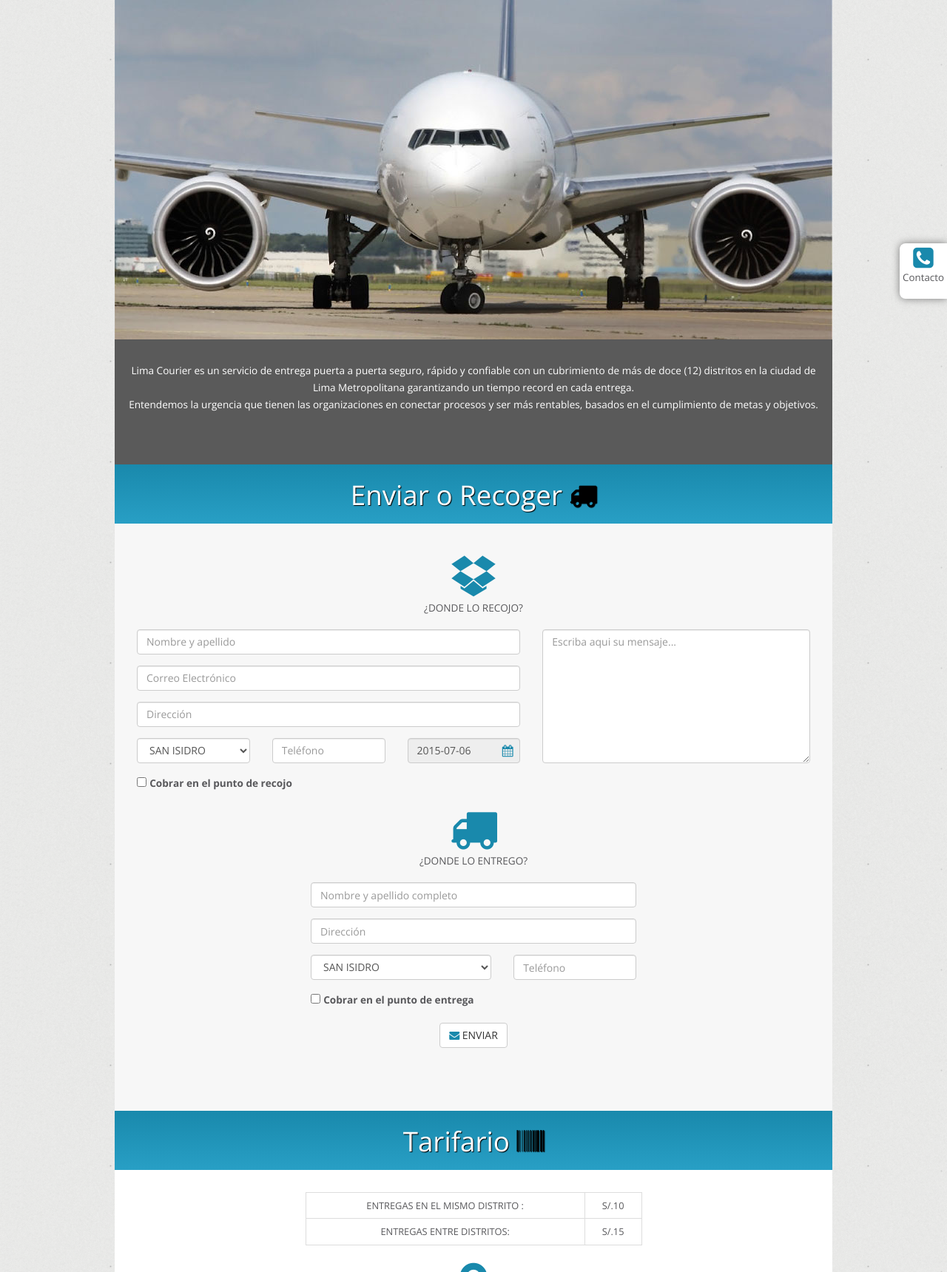
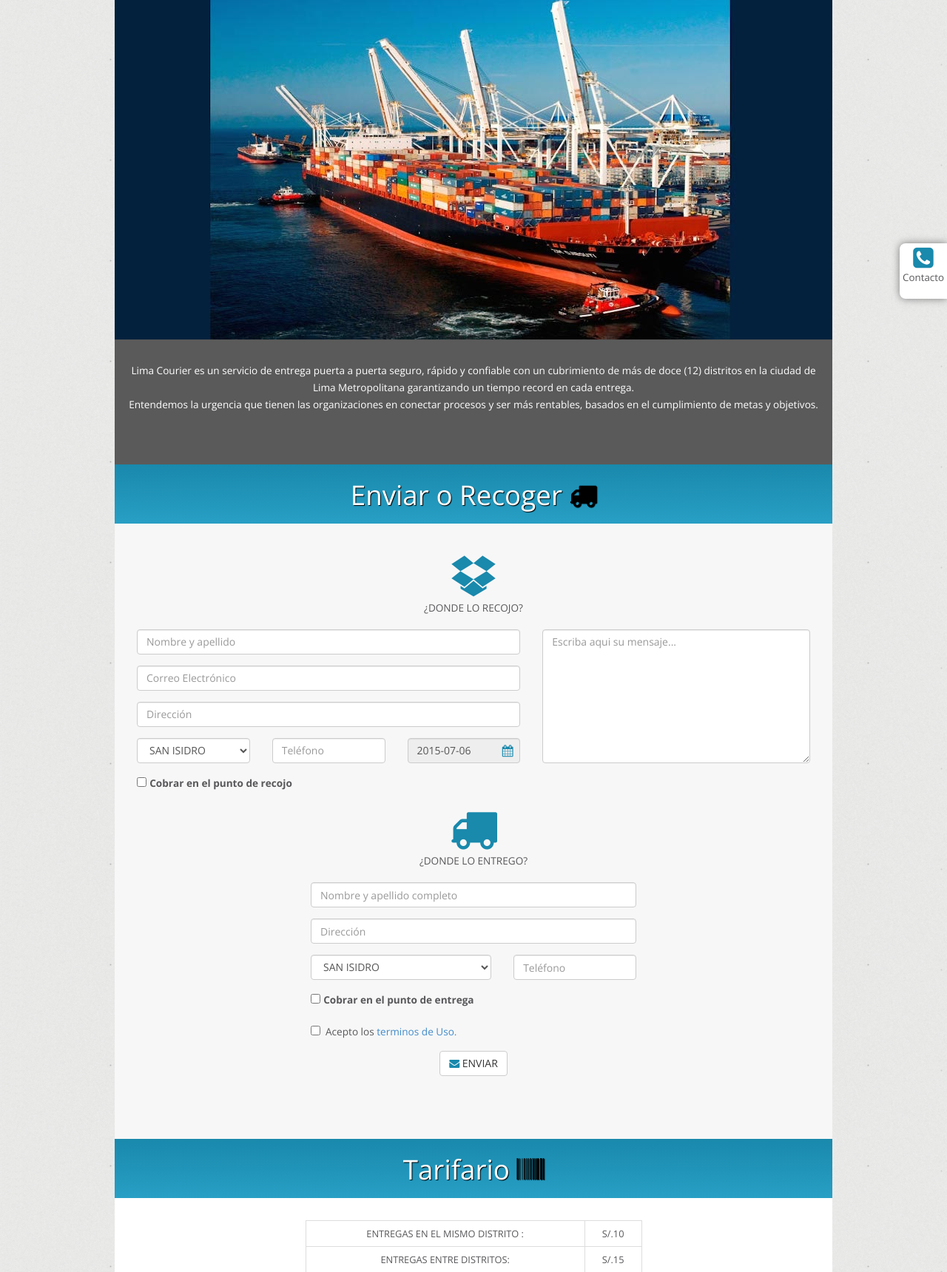
Before and after one commit to OscarSith/lima-courier, a PHP site: page / in a window 1280 px wide. Shown: the part 71-1791 px from the top of the page at 74% size. Run offline with PHP 8.4, Linux system fonts and the light colour scheme; some libraries are stand-ins or nearby versions.

Commit message:
Corregido el tiempo del slider y el checkbox de terminos

```diff
--- a/index.html
+++ b/index.html
@@ -231,12 +231,14 @@
 									<small>Cobrar en el punto de entrega</small>
 								</label>
 							</div>
-						<!--	<div class="form-group text-left">
-								<label>
-									<input type="checkbox" value="si" name="entrega" id="terminos">
-									<small>Acepto los </small><a href="#terminos" data-toggle="modal">terminos de Uso.</a>
-								</label>
-							</div> -->
+							<div class="form-group text-left">
+								<div class="checkbox">
+									<label>
+										<input type="checkbox" value="si" name="terminos">
+										<small>Acepto los <a href="#terminos" data-toggle="modal">terminos de Uso.</a></small>
+									</label>
+								</div>
+							</div>
 							<div class="form-group">
 								<button class="btn btn-default"><i class="fa fa-envelope"></i> ENVIAR</button>
 							</div>
--- a/js/scripts.js
+++ b/js/scripts.js
@@ -96,6 +96,6 @@ $('#contactForm').on('submit', function(e){
     });
 });
 $('#sliders-home').carousel({
-  interval: 400,
+  interval: 4000,
   pause: 'none'
 })
```
Also changed, not shown: send.php (+6 -5 lines).
